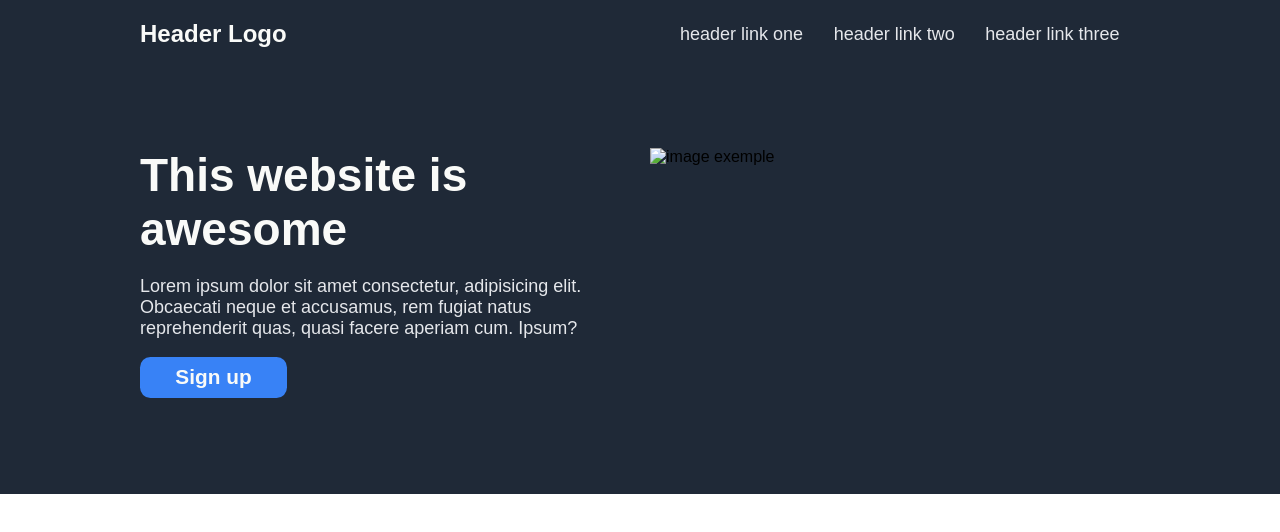
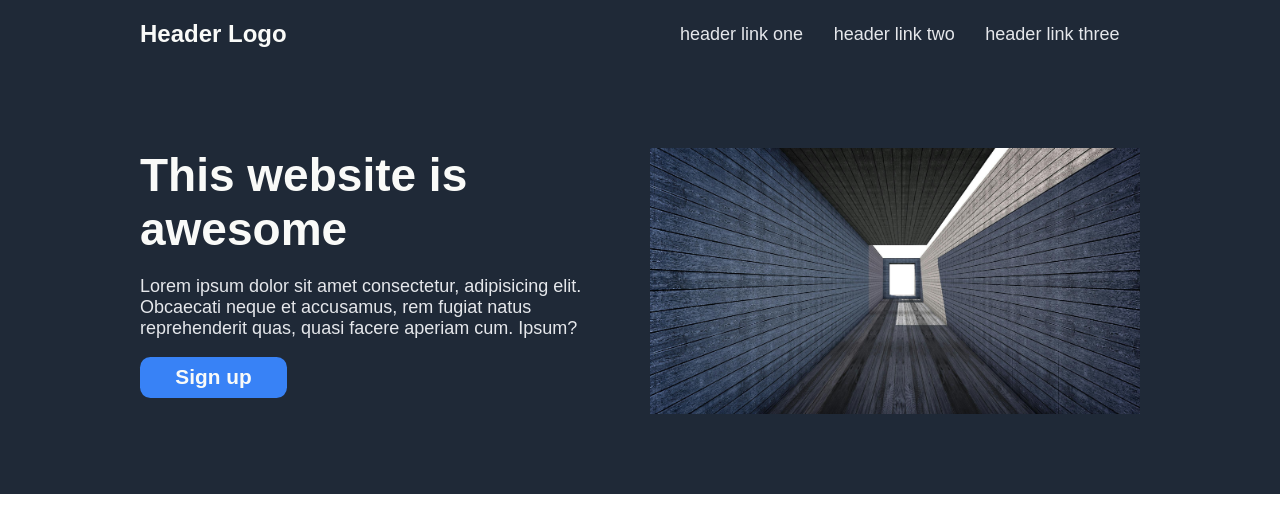
Before and after one commit to Mahdjoubabderraouf/landing-page, a plain HTML site: page index.html in a window 1280 px wide. Drawn offline with Linux system fonts and the light colour scheme; the site is published under a folder, as on GitHub Pages, so addresses that start at the root find nothing.

Commit message:
fix: resolve issue with image display
- Investigate and fix the issue causing images not to display on the website
- Update image paths and references to ensure proper rendering

```diff
--- a/index.html
+++ b/index.html
@@ -28,7 +28,7 @@
                 <button class="sign-up">Sign up</button>
             </div>
             <div class="image-container">
-                <img src="/images/exemple.jpg" alt="image exemple">
+                <img src="./images/exemple.jpg" alt="image exemple">
             </div>
         </section>
         <section></section>
```
